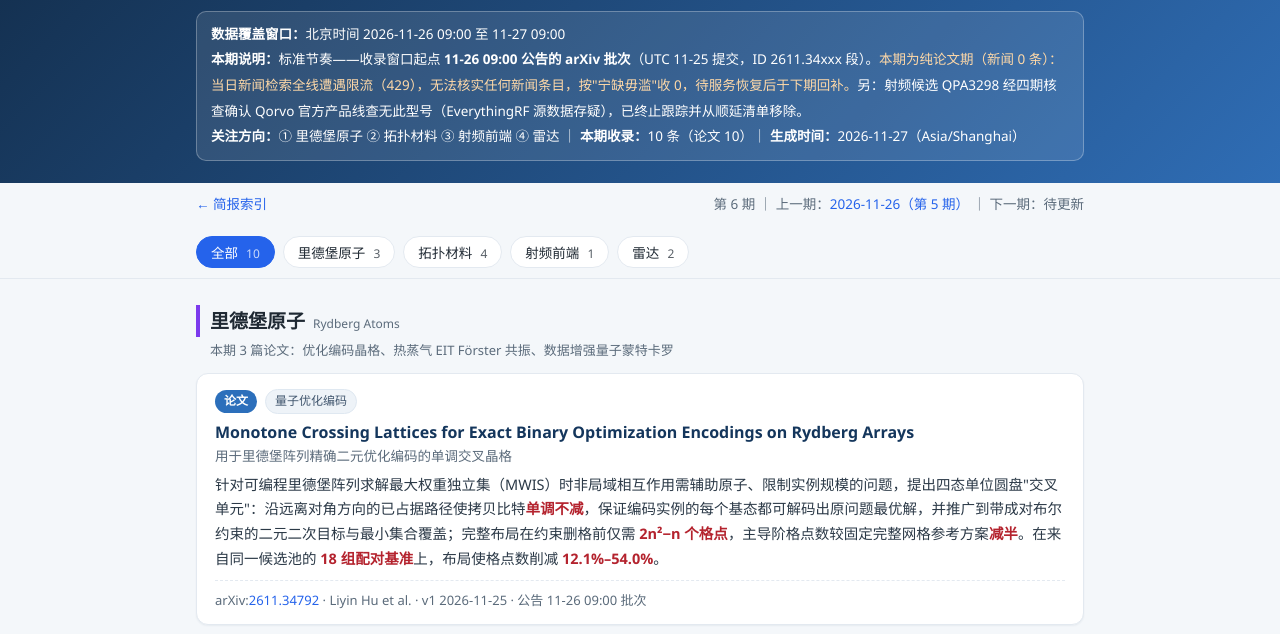
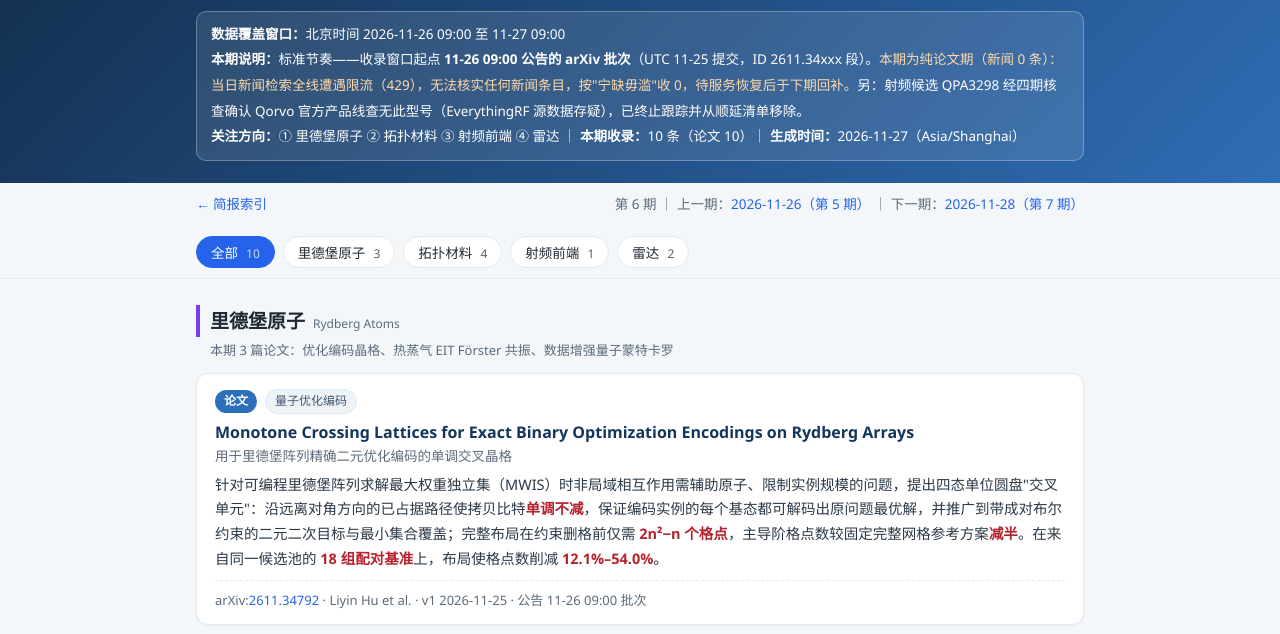
Before and after one commit to ShanyangDiye/frontier-briefing, a plain HTML site: page 2026-11-27.html in a window 1280 px wide. Shown: the part 130-764 px from the top of the page. Drawn offline with Linux system fonts and the light colour scheme.

Commit message:
update 2026-11-27.html

```diff
--- a/2026-11-27.html
+++ b/2026-11-27.html
@@ -65,7 +65,7 @@ footer{max-width:920px;margin:34px auto 0;padding:14px 16px 0;border-top:1px sol
 
 <div class="daynav">
   <a href="index.html">← 简报索引</a>
-  <span>第 6 期 ｜ 上一期：<a href="2026-11-26.html">2026-11-26（第 5 期）</a> ｜ 下一期：待更新</span>
+  <span>第 6 期 ｜ 上一期：<a href="2026-11-26.html">2026-11-26（第 5 期）</a> ｜ 下一期：<a href="2026-11-28.html">2026-11-28（第 7 期）</a></span>
 </div>
 
 <nav class="tabs">
```
